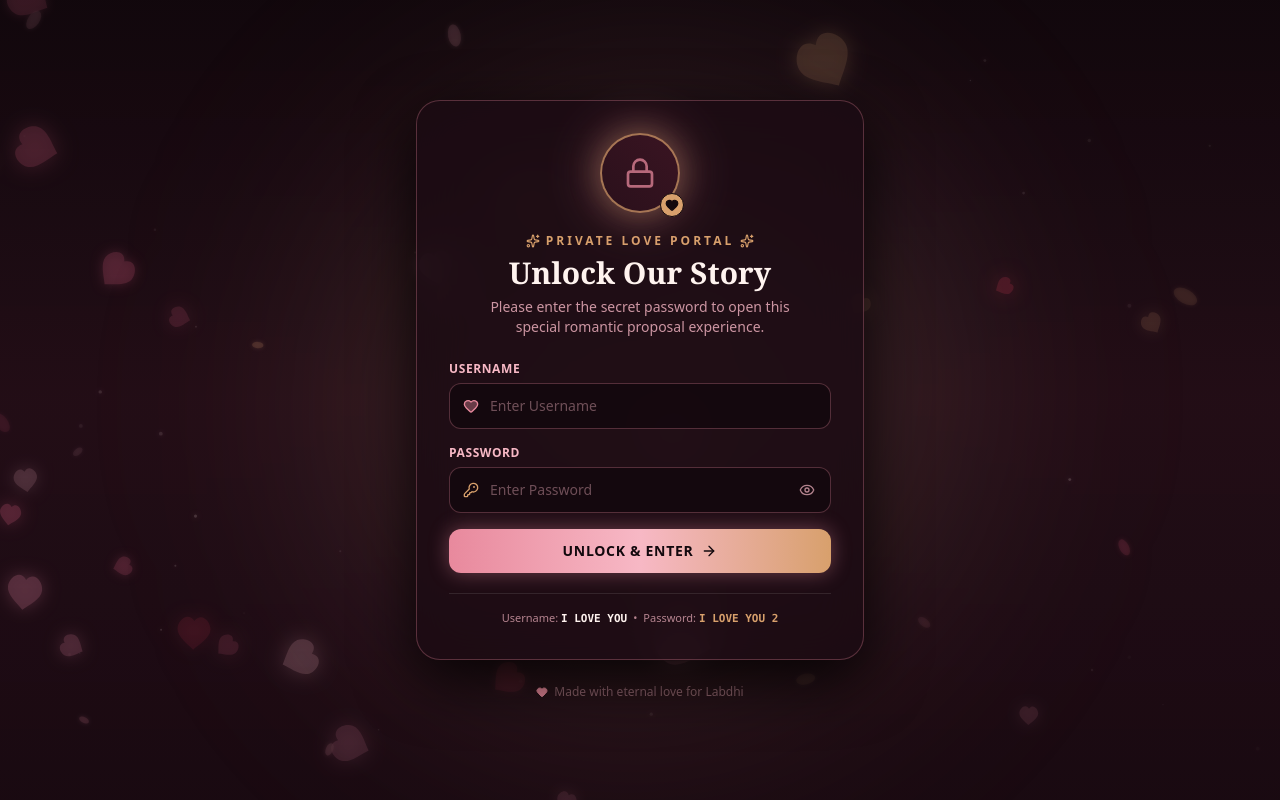
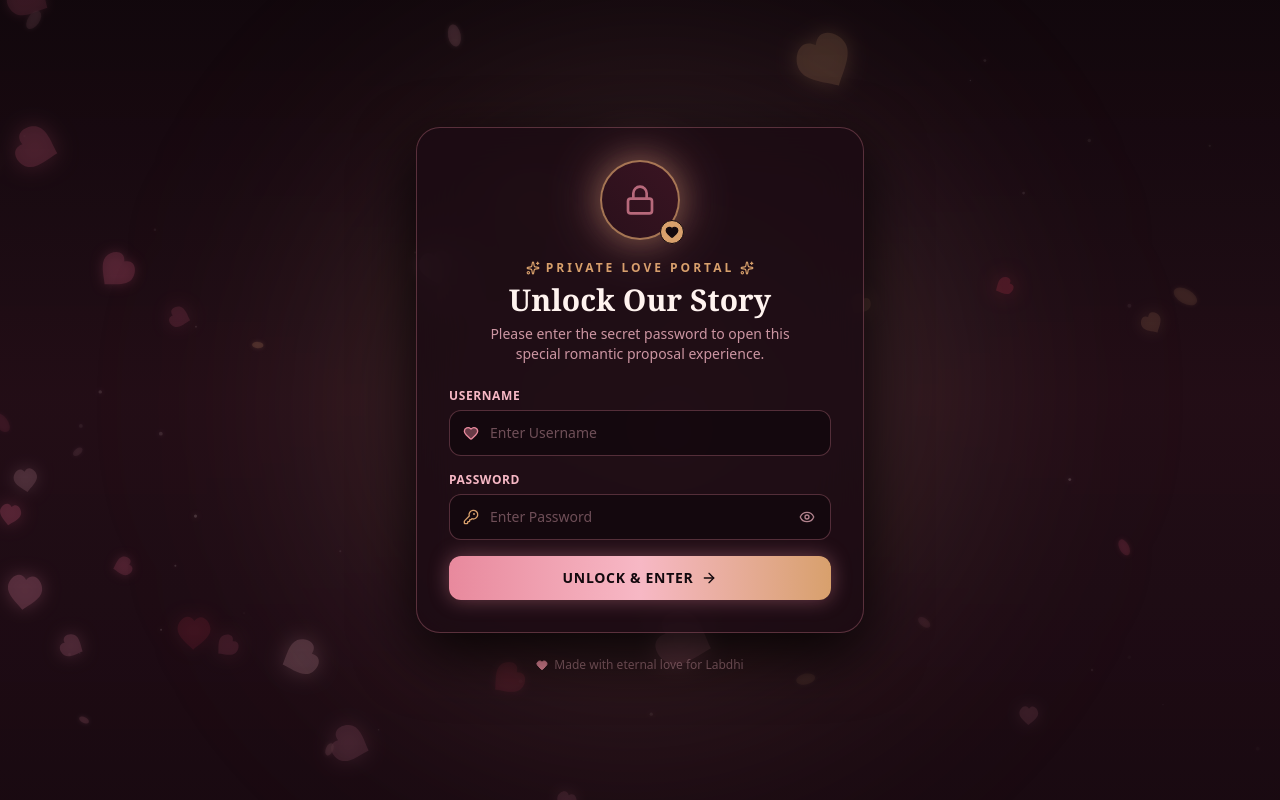
Before and after one commit to Thakkardarshan17/love-proposal, a React (Vite) app: page / in a window 1280 px wide. Built offline with nearby package versions, Linux system fonts and the light colour scheme; a web font is replaced by a local one.

Commit message:
feat(auth): remove login hints for increased mystery
Removed the hardcoded credentials display from the login gate to ensure the proposal remains a surprise.

```diff
--- a/src/components/RomanticLoginGate.tsx
+++ b/src/components/RomanticLoginGate.tsx
@@ -23,7 +23,6 @@ export const RomanticLoginGate: React.FC<RomanticLoginGateProps> = ({
   const [showPassword, setShowPassword] = useState(false);
   const [error, setError] = useState('');
   const [isSuccess, setIsSuccess] = useState(false);
-  const [showHint, setShowHint] = useState(false);
 
   const handleSubmit = (e: React.FormEvent) => {
     e.preventDefault();
@@ -52,7 +51,6 @@ export const RomanticLoginGate: React.FC<RomanticLoginGateProps> = ({
       }, 900);
     } else {
       setError('Secret love credentials do not match! Please check the spelling.');
-      setShowHint(true);
     }
   };
 
@@ -190,17 +188,6 @@ export const RomanticLoginGate: React.FC<RomanticLoginGateProps> = ({
             )}
           </button>
         </form>
-
-        {/* Credentials Clue / Hint */}
-        <div className="mt-5 pt-4 border-t border-white/10 w-full flex flex-col items-center gap-1.5 text-center">
-          <div className="text-[11px] text-[#F7B8C5]/70">
-            <span>Username: </span>
-            <strong className="text-[#FFF3EF] font-mono">I LOVE YOU</strong>
-            <span className="mx-1.5">•</span>
-            <span>Password: </span>
-            <strong className="text-[#D8A06C] font-mono">I LOVE YOU 2</strong>
-          </div>
-        </div>
       </div>
 
       {/* Sweet footer footnote */}
```
